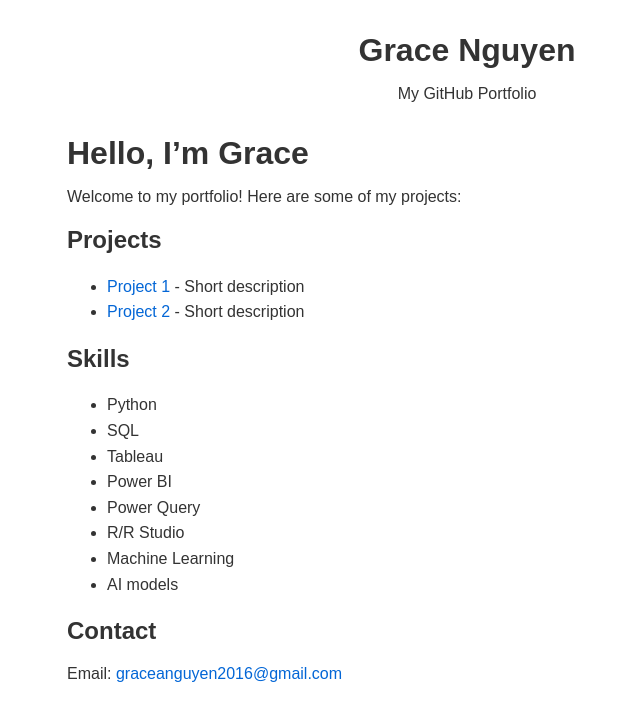
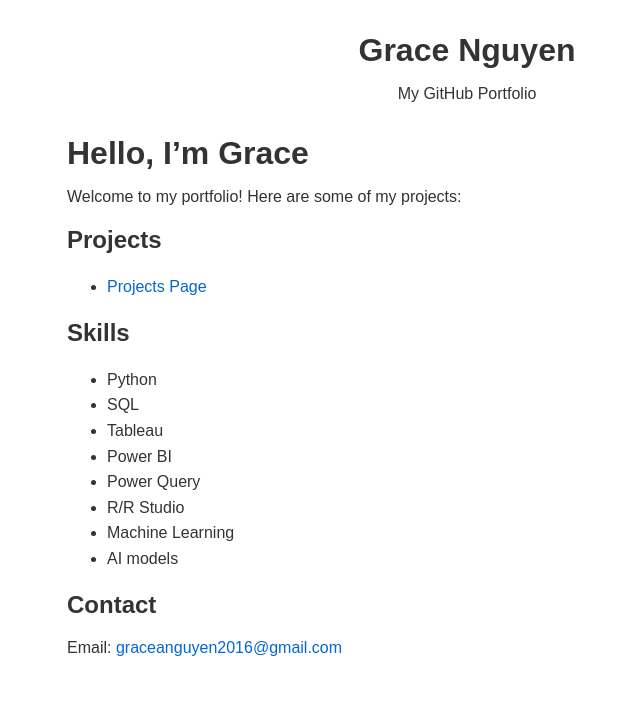
Before and after one commit to grng1560/grng1560.github.io, a Jekyll site: the page built from index.md, in a window 1280 px wide. Shown: the top 721 px of the page, without its empty margins (173-813 px from the left). Built offline with Jekyll 4.4.1, drawn with Linux system fonts in a browser that asks for light colours.

Commit message:
Update index.md

```diff
--- a/index.md
+++ b/index.md
@@ -8,8 +8,7 @@ title: Home
 Welcome to my portfolio! Here are some of my projects:
 
 ## Projects
-- [Project 1](https://github.com/grng1560/project1) - Short description
-- [Project 2](https://github.com/grng1560/project2) - Short description
+- [Projects Page](/projects.html)
 
 ## Skills
 - Python
```
